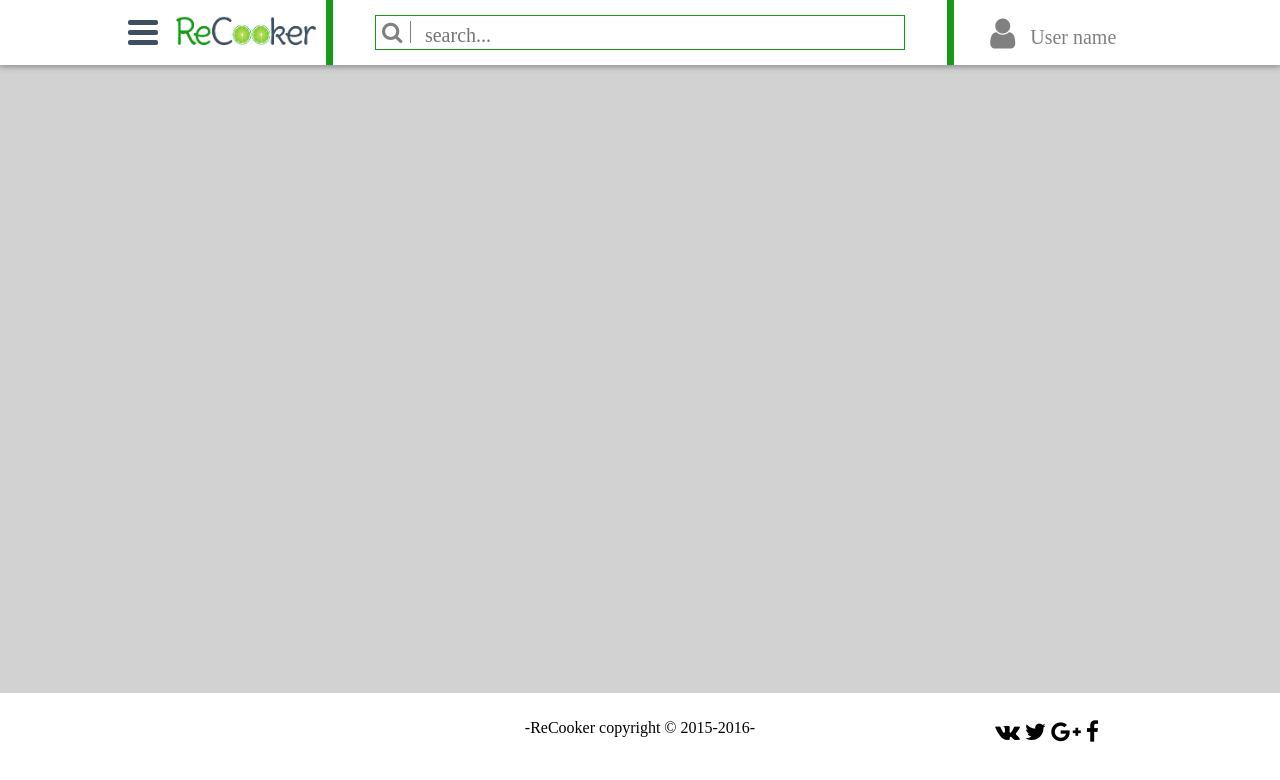
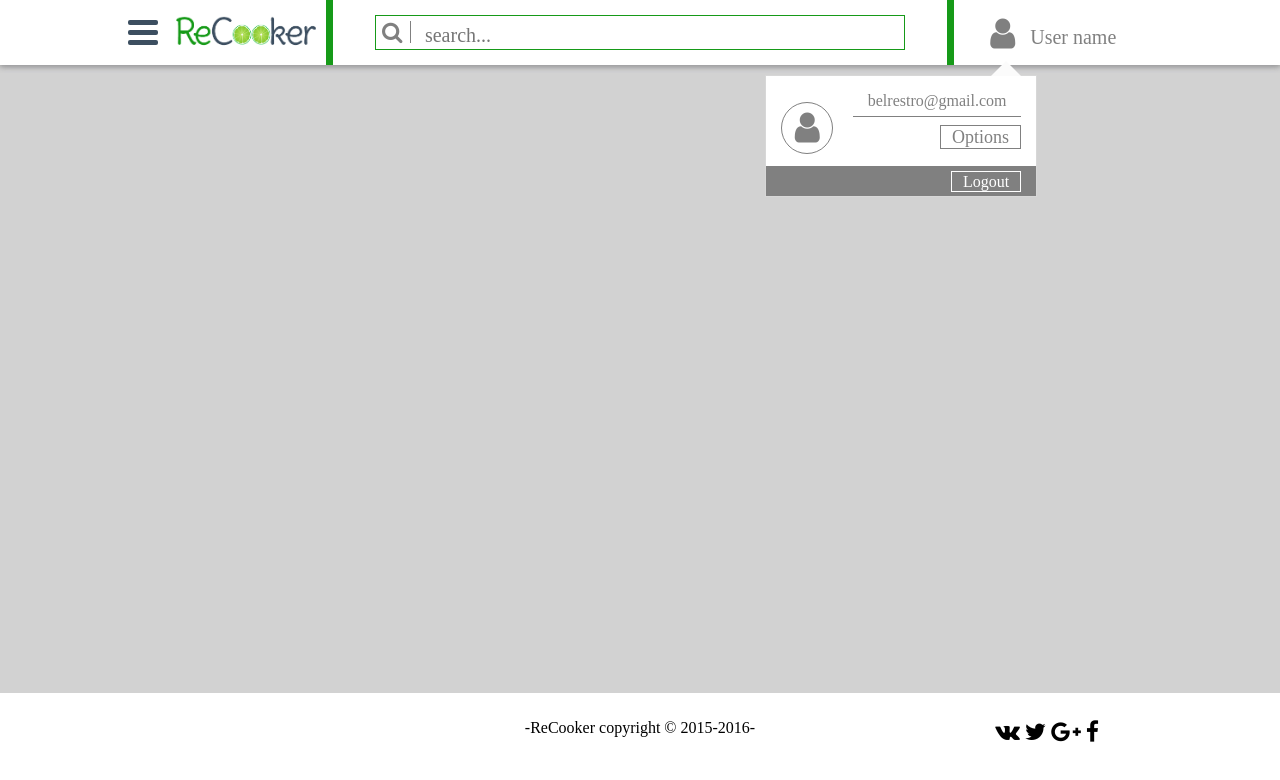
Before and after one commit to GorlifSense/hackathon-power-web, a website: page www/index.html in a window 1280 px wide. Both pictures are taken after a click on the icon 1002 px from the left and 33 px from the top of the page. Drawn offline with Linux system fonts and the light colour scheme; a web font is replaced by a local one.

Commit message:
added user menu

```diff
--- a/www/css/style.css
+++ b/www/css/style.css
@@ -79,9 +79,10 @@ header #search i {
 header #user {
 	right:0;
 }
-header #user div {
+header #user div.container {
 	margin-left:21%;
 	color:gray;
+	position: relative;
 }
 header #user div i {
 	margin-right: 15px;
@@ -94,6 +95,79 @@ header #user div i {
 header #user div p {
 	font-size: 20px;
 	line-height: 75px;
+}
+header #user div#user-menu {
+    position: absolute;
+    width:240px;
+    padding:10px 15px;
+    height:100px;
+    background:white;
+    border:1px solid #d7d7d7;
+    top:115%;
+    right:71%;
+    opacity: 0;
+    transition:.3s;
+}
+header #user div#user-menu.active {
+	opacity: 1;
+}
+header #user div#user-menu:before{
+	content:" ";
+	position: absolute;
+	top:-15px;
+	right: 15px;
+	width: 0;
+	height: 0;
+	border-style: solid;
+	border-width: 0 15px 15px 15px;
+	border-color: transparent transparent #fbfbfb transparent;
+}
+header div div#user-menu i{
+    border:1px solid gray;
+    width:50px;
+    height:50px;
+    border-radius:50%;
+    text-align:center;
+    line-height:50px
+}
+header div div#user-menu p#user-mail{
+	font-size:16px;
+	line-height: 30px;
+    width: 168px;
+    float: right;
+    text-align: center;
+    border-bottom: 1px solid;
+}
+header div div#user-menu #options {
+	width: 168px;
+    float: right;
+    text-align: right;
+}
+header div div#user-menu #options span {
+	font-size: 18px;
+    line-height: 40px;
+    cursor: pointer;
+    padding: 1px 11px;
+    border: 1px solid;
+}
+header div div#user-menu #logout{
+    height: 30px;
+    width: 270px;
+    vertical-align: bottom;
+    display: block;
+    position: absolute;
+    bottom: 0;
+    left: 0;
+    line-height: 31px;
+    background:gray;
+    text-align: right;
+}
+header div div#user-menu #logout span{
+	color:white;
+	cursor: pointer;
+    padding: 1px 11px;
+    border: 1px solid;
+    margin-right:15px;
 }
 /* --- Left appearing menu */
 div#menu-trigger {
--- a/www/index.html
+++ b/www/index.html
@@ -25,8 +25,18 @@
 				<input type="text" id="search-input" placeholder="search...">
 			</div>
 			<div id="user">
-				<div>
-					<i class="fa fa-user"></i>
+				<div class="container">
+					<i class="fa fa-user" id="user-menu-trigger"></i>
+					<div id="user-menu" class="" style="display:none;">
+						<i class="fa fa-user" class="user-pic"></i>
+						<p id="user-mail">belrestro@gmail.com</p>
+						<div id="options">
+							<span>Options</span>
+						</div>
+						<div id="logout">
+							<span>Logout</span>
+						</div>
+					</div>
 					<p>User name</p>
 				</div>
 			</div>
@@ -64,6 +74,19 @@
 				getE('#main-menu').className = 'active';
 			}
 		});
+		getE('#user-menu-trigger').addEventListener('click',function(){
+			if(getE('#user-menu').className=="active") {
+				getE('#user-menu').className = "";
+				clearTimeout(x);
+				var x = setTimeout(function(){
+					getE('#user-menu').style.display = 'none';
+				},300);
+			} else {
+				getE('#user-menu').className = "active";
+					clearTimeout(x);
+					getE('#user-menu').style.display = 'block';
+			}
+		});
 	</script>
 </body>
 </html>
```
